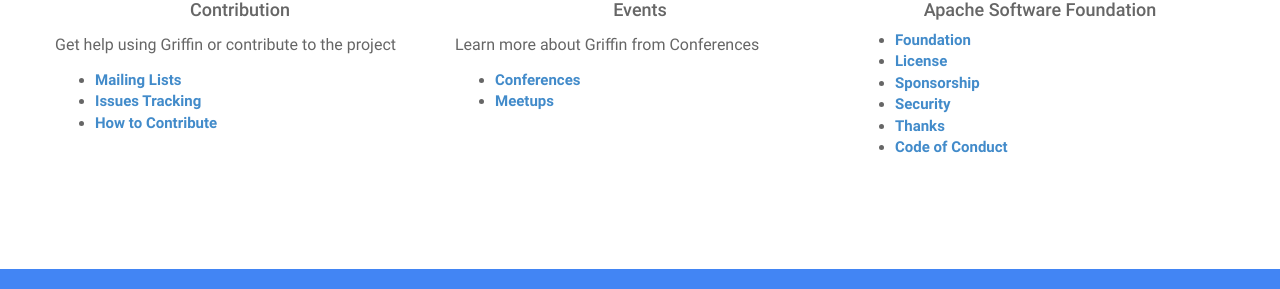
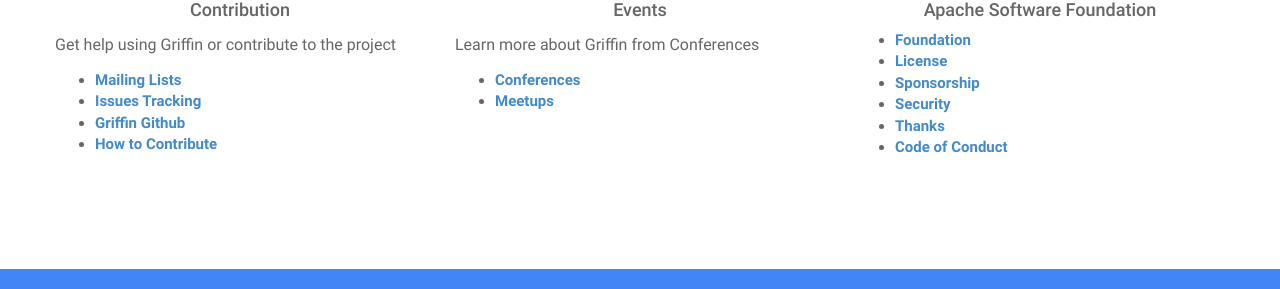
Before and after one commit to apache/griffin-site, a Jekyll site: the page index.html, which Jekyll copies as it is, in a window 1280 px wide and 1400 px high, scrolled down 2052 px. Shown: the part 959-1248 px from the top of the window. Built offline with Jekyll 4.4.1, drawn with Linux system fonts in a browser that asks for light colours; comment, search, counter and statistics services are not loaded.

Commit message:
remove gradient

```diff
--- a/css/style.css
+++ b/css/style.css
@@ -13,7 +13,7 @@
 .marginbot{margin-bottom:50px;}
 .topbar{width:100%; background-color:#0E378C; opacity:0.95; height:60px; position:fixed; z-index:10; top:0;}
 
-.headerimage{width:100%; position:relative;background-image: linear-gradient(0deg, #03DDE4 0%, #30AFED 51%, #8755FF 100%);}
+.headerimage{width:100%; position:relative;}
 .headerimage img{width:100%;}
 .blackoverlay{opacity:0.6; width:100%; height:100%; ; position:absolute; top:53px;}
 
--- a/index.html
+++ b/index.html
@@ -227,13 +227,16 @@
                         <p>Get help using Griffin or contribute to the project</p>
                         <ul>
                             <li>
-                                <a href="/docs/community.html"><b>Mailing Lists</b></a>
+                                <a href="/docs/community.html" target="_blank"><b>Mailing Lists</b></a>
                             </li>
                             <li>
-                                <a href="https://issues.apache.org/jira/browse/Griffin"><b>Issues Tracking</b></a>
+                                <a href="https://issues.apache.org/jira/browse/Griffin" target="_blank"><b>Issues Tracking</b></a>
                             </li>
                             <li>
-                                <a href="https://cwiki.apache.org/confluence/display/GRIFFIN/Contributing+to+Apache+Griffin"><b>How
+                                <a href="http://github.com/apache/incubator-griffin" target="_blank"><b>Griffin Github</b></a>
+                            </li>
+                            <li>
+                                <a href="https://cwiki.apache.org/confluence/display/GRIFFIN/Contributing+to+Apache+Griffin" target="_blank"><b>How
                                     to Contribute</b></a>
                             </li>
                         </ul>
```
